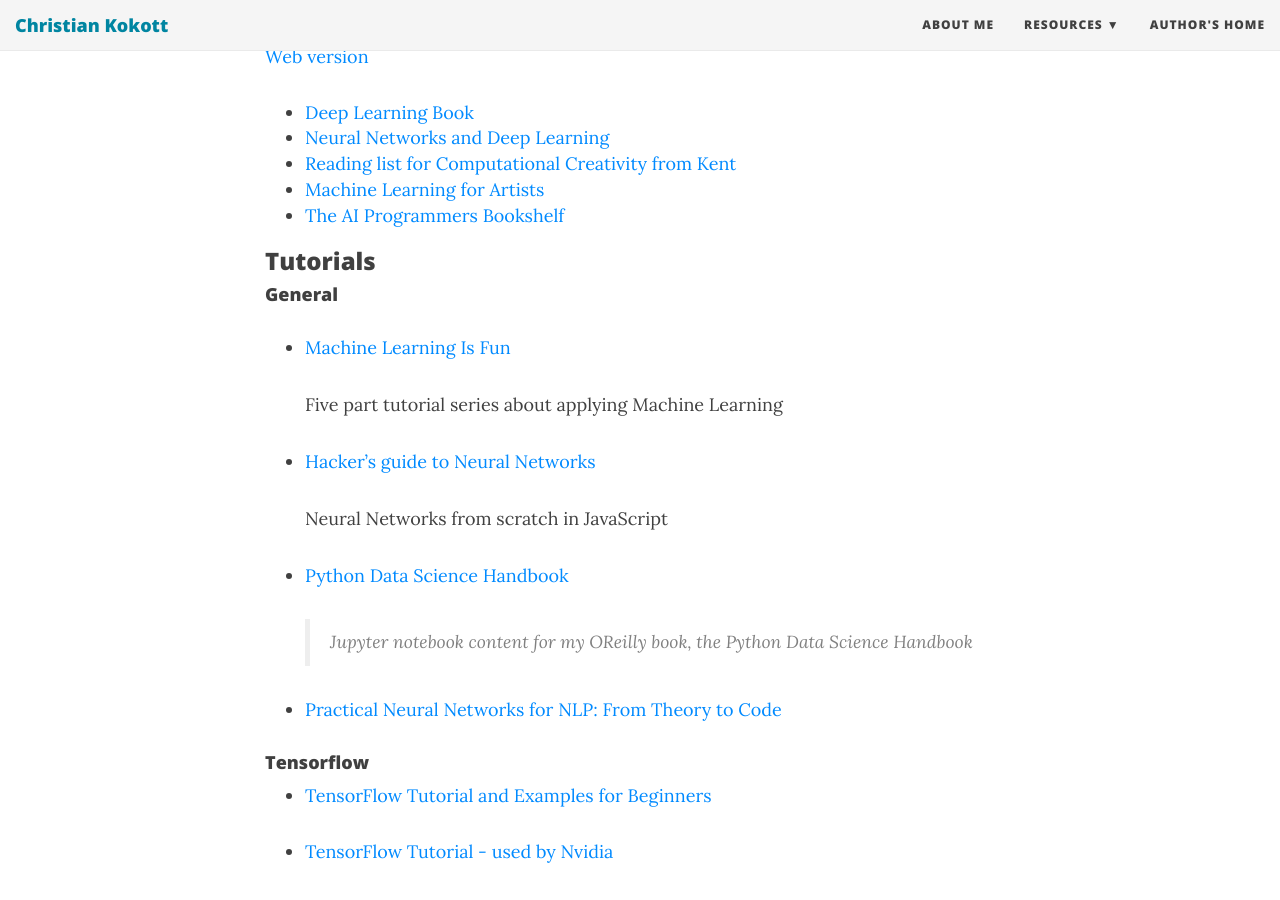
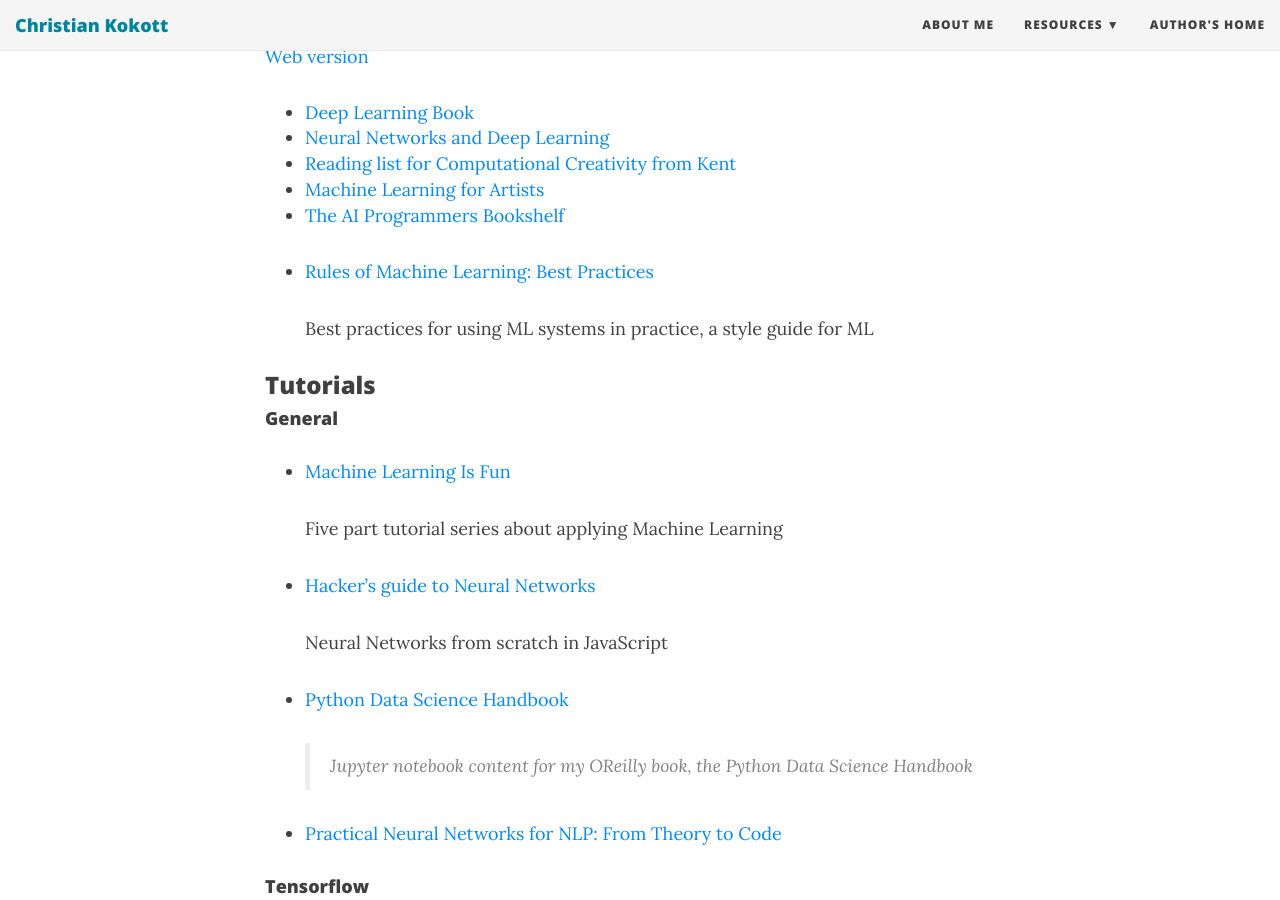
Before and after one commit to dotKokott/dotKokott.github.io, a Jekyll site: the page built from pages/resources/machinelearning.md, in a window 1280 px wide and 900 px high, scrolled down 553 px. Built offline with Jekyll 4.4.1, drawn with Linux system fonts in a browser that asks for light colours; nearby versions of some CDN libraries.

Commit message:
Added 'Rules of Machine Learning'

```diff
--- a/pages/resources/machinelearning.md
+++ b/pages/resources/machinelearning.md
@@ -17,6 +17,9 @@
 * [Reading list for Computational Creativity from Kent](http://resourcelists.kent.ac.uk/lists/92F2F66A-9721-631D-9092-842212A433EE.html)
 * [Machine Learning for Artists](http://ml4a.github.io/index/)
 * [The AI Programmers Bookshelf](http://alumni.media.mit.edu/~jorkin/aibooks.html)
+* [Rules of Machine Learning: Best Practices](http://martin.zinkevich.org/rules_of_ml/rules_of_ml.pdf)
+
+  Best practices for using ML systems in practice, a style guide for ML
 
 ### Tutorials
 
```
